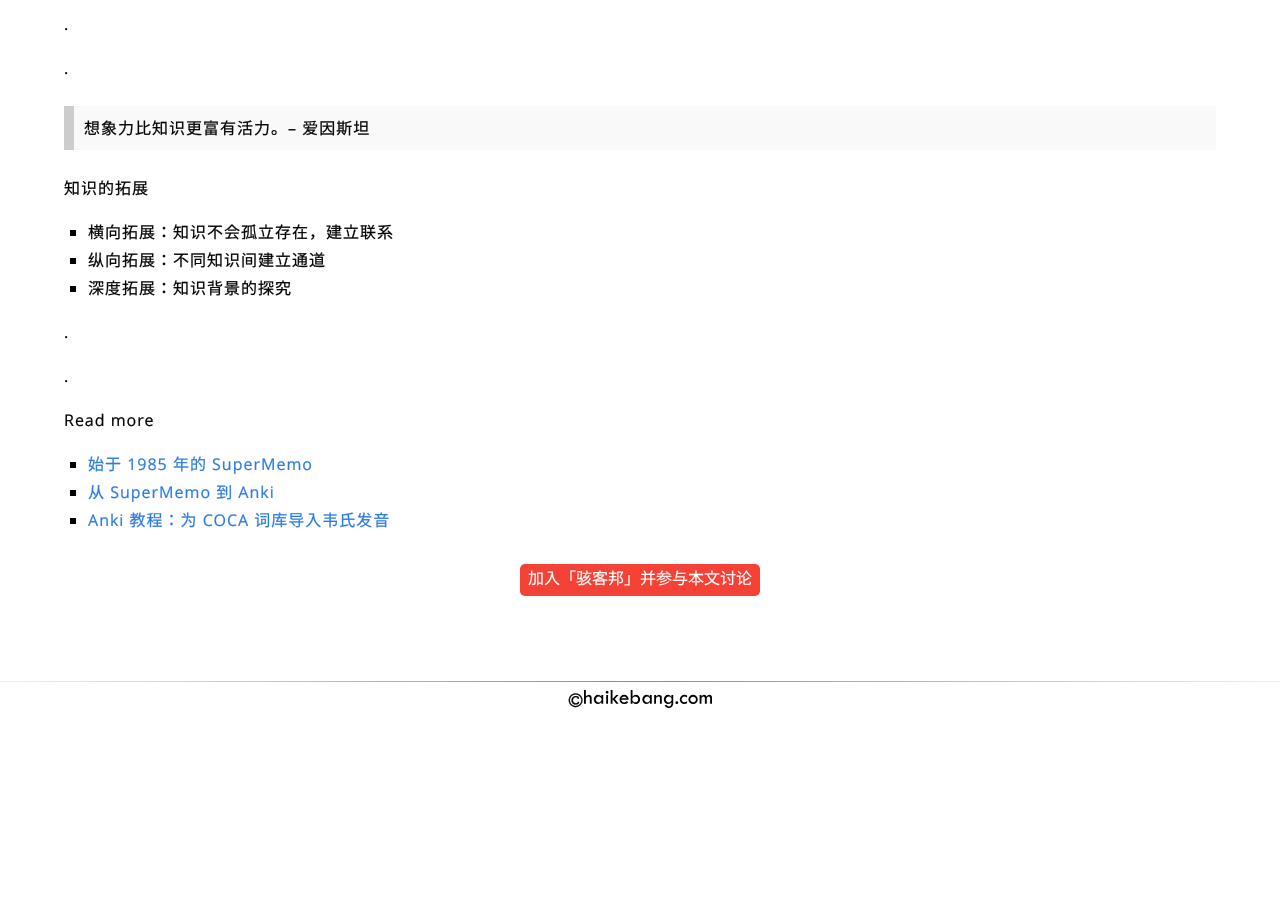
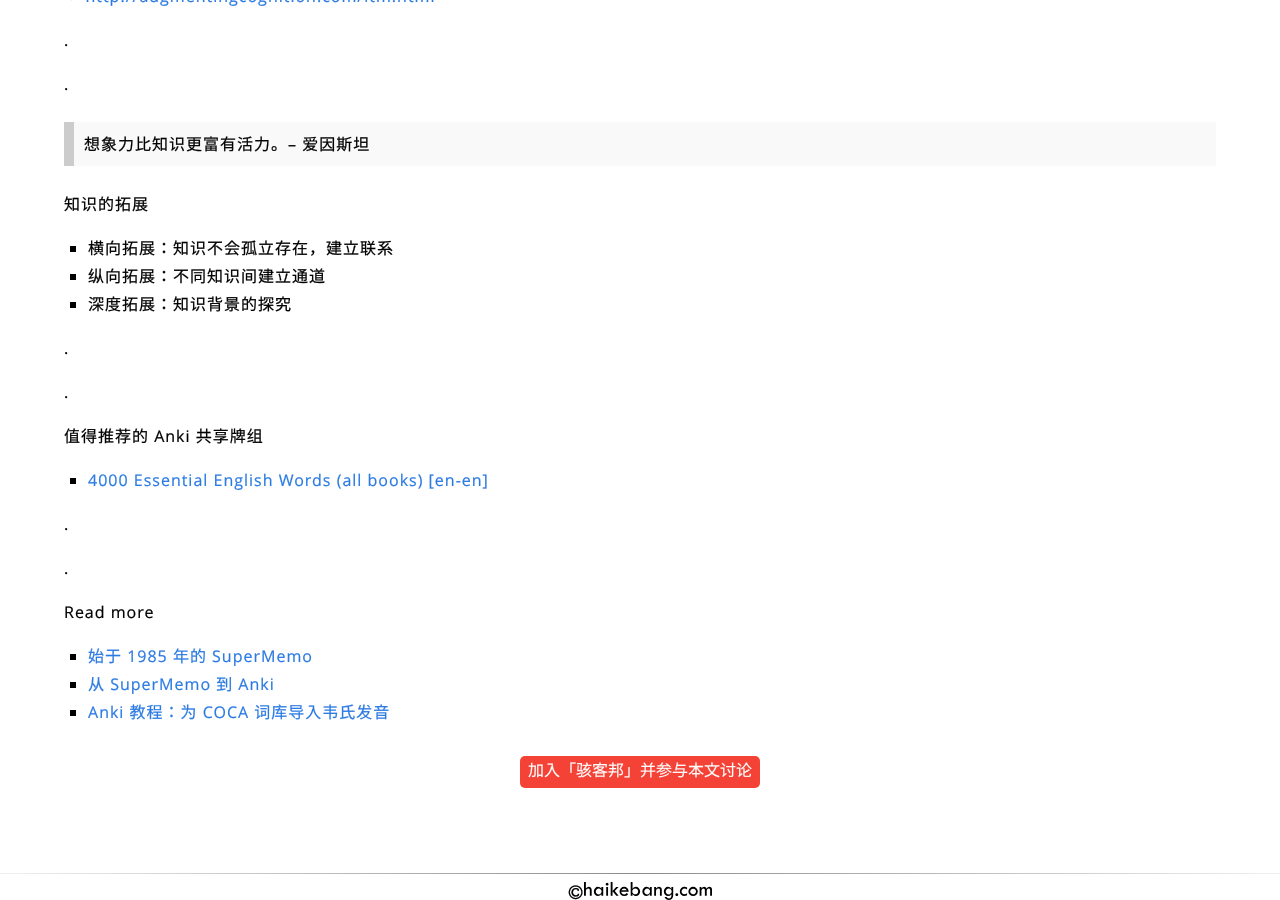
Before and after one commit to haikebangOrg/haikebang.com, a Jekyll site: the page built from _posts/2022-01-29-newsletter-3.md, in a window 1280 px wide and 900 px high, scrolled down 975 px. Built offline with Jekyll 4.4.1, drawn with Linux system fonts in a browser that asks for light colours; some web fonts are replaced; before the commit the page ends 1683 px from its top, so only the background shows below that.

Commit message:
minor update and added one Anki shared deck

```diff
--- a/_posts/2022-01-29-newsletter-3.md
+++ b/_posts/2022-01-29-newsletter-3.md
@@ -27,6 +27,7 @@ discussion: https://haikebang.org/t/topic/129
 三十多年过去了，SuperMemo 的算法不断优化更新。Anki 也因良好的开放和拓展性，获得了大量用户的青睐。
 
 基于 Flashcard，遗忘曲线和科学的算法，最后还有坚持学习，SuperMemo 和 Anki 二者都会加固我们的记忆。
+
 而这三方面中，
 
 - Flashcard
@@ -54,6 +55,14 @@ Michael Nielsen 有一篇很好的文章叫 Augmenting Long-term Memory，非常
 
 .
 
+值得推荐的 Anki 共享牌组
+
+- [4000 Essential English Words (all books) [en-en]](https://ankiweb.net/shared/info/1104981491)
+
+.
+
+.
+
 Read more
 
 - [始于 1985 年的 SuperMemo](https://jsntn.com/software/2014/04/22/supermemo.html)
```
